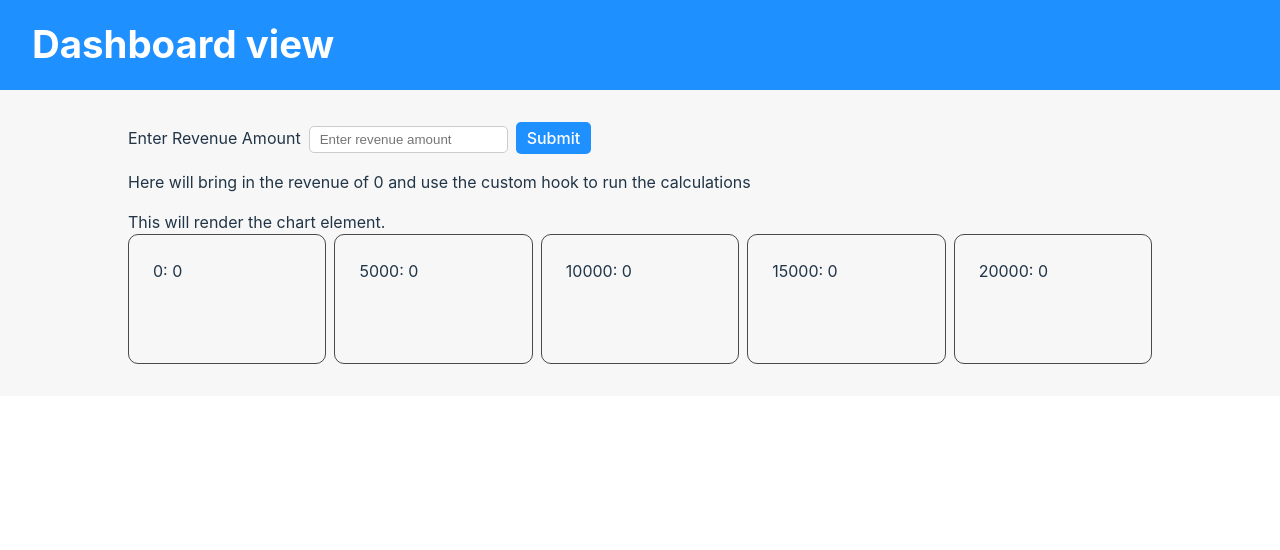
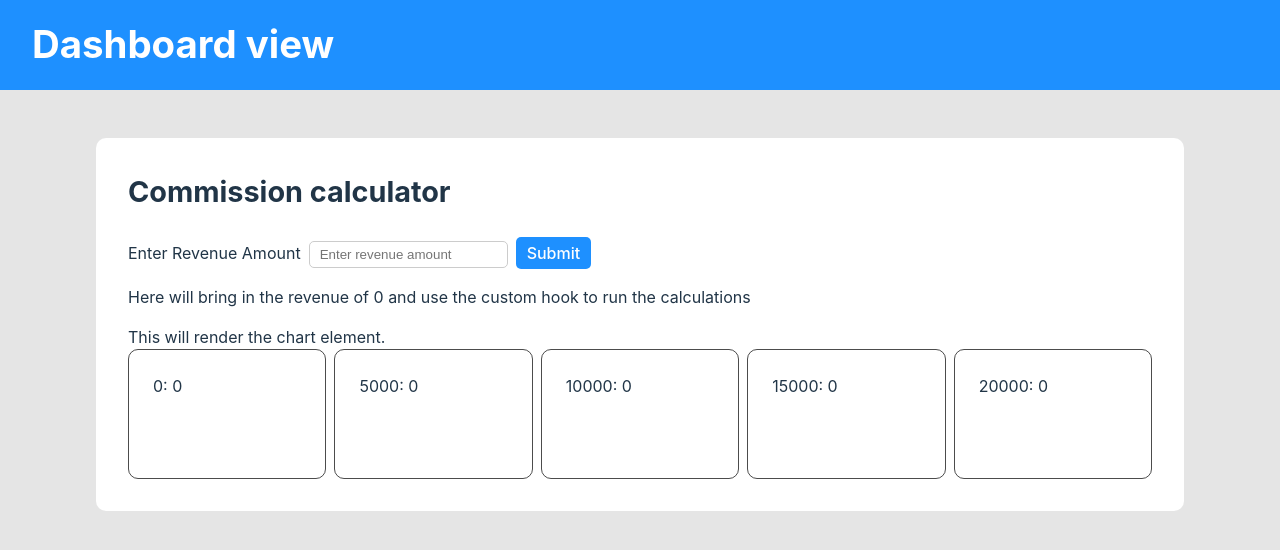
Before and after one commit to Floony7/sales-commission-widget, a React (Vite) app: page / in a window 1280 px wide. Shown: the top 550 px of the page. Built offline with nearby package versions, Linux system fonts and the light colour scheme.

Commit message:
LAyout fixes

```diff
--- a/src/App.tsx
+++ b/src/App.tsx
@@ -24,6 +24,7 @@ function App() {
   return (
     <AppWrapper>
       <InnerWrapper>
+        <h2 style={{ fontSize: '1.8rem' }}>Commission calculator</h2>
         <form onSubmit={handleSubmitRevenue}>
           <label style={{ paddingRight: '0.5rem' }}>Enter Revenue Amount</label>
           <input
--- a/src/components/header.component.tsx
+++ b/src/components/header.component.tsx
@@ -2,7 +2,14 @@ import { Nav, PageTitle } from './header.styles';
 
 export const Header = () => {
   return (
-    <section style={{ backgroundColor: 'dodgerblue', padding: '1rem 2rem', display: 'flex' }}>
+    <section
+      style={{
+        backgroundColor: 'dodgerblue',
+        padding: '1rem 2rem',
+        display: 'flex',
+        maxHeight: '10vh',
+      }}
+    >
       <PageTitle>
         <h1>Dashboard view</h1>
       </PageTitle>
--- a/src/global.styles.ts
+++ b/src/global.styles.ts
@@ -2,19 +2,20 @@ import styled from 'styled-components';
 
 export const AppWrapper = styled.main`
     width: 100vw;
-    background-color: rgba(0, 0, 0, 0.03);
     display: flex;
     justify-content: center;
-    padding: 0;
+    padding: 0 0 2rem 0;
     margin: 0;
 `;
 
 export const InnerWrapper = styled.section`
     width: 80vw;
+    background: #fff;
     max-width: 2400px;
-    margin-top: 3rem;
-    padding: 2rem;
+    margin-top: 3rem !important;
+    padding: 0.5rem 2rem 2rem 2rem;
     margin: 0;
+    border-radius: var(--default-rounding);
 `;
 
 export const Button = styled.button`
--- a/src/index.css
+++ b/src/index.css
@@ -8,6 +8,7 @@
   text-rendering: optimizeLegibility;
   -webkit-font-smoothing: antialiased;
   -moz-osx-font-smoothing: grayscale;
+  --default-rounding: 10px;
 }
 
 a {
@@ -23,6 +24,7 @@ body {
   margin: 0;
   min-width: 320px;
   min-height: 100vh;
+  background-color: rgba(0, 0, 0, 0.1);
 }
 
 button {
```
Also changed, not shown: src/components/card.component.tsx (added, +11 -0 lines).
